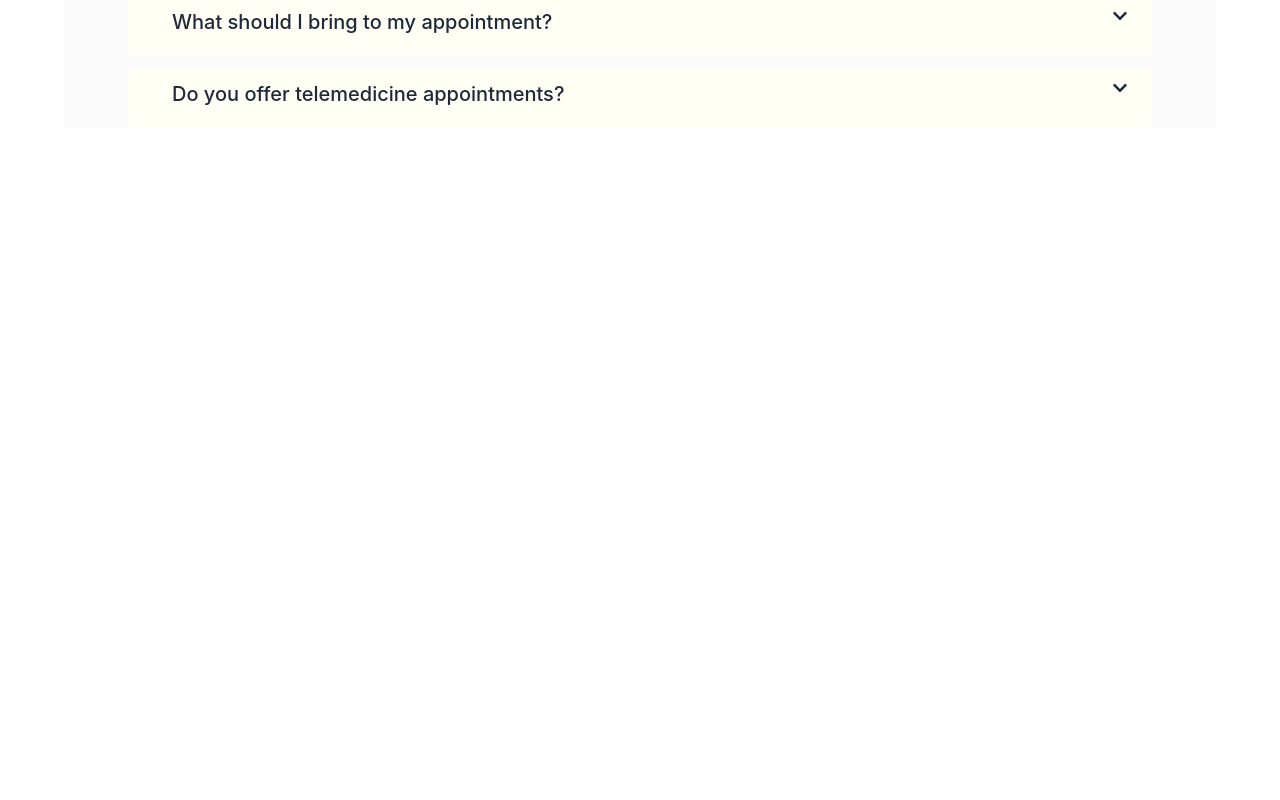
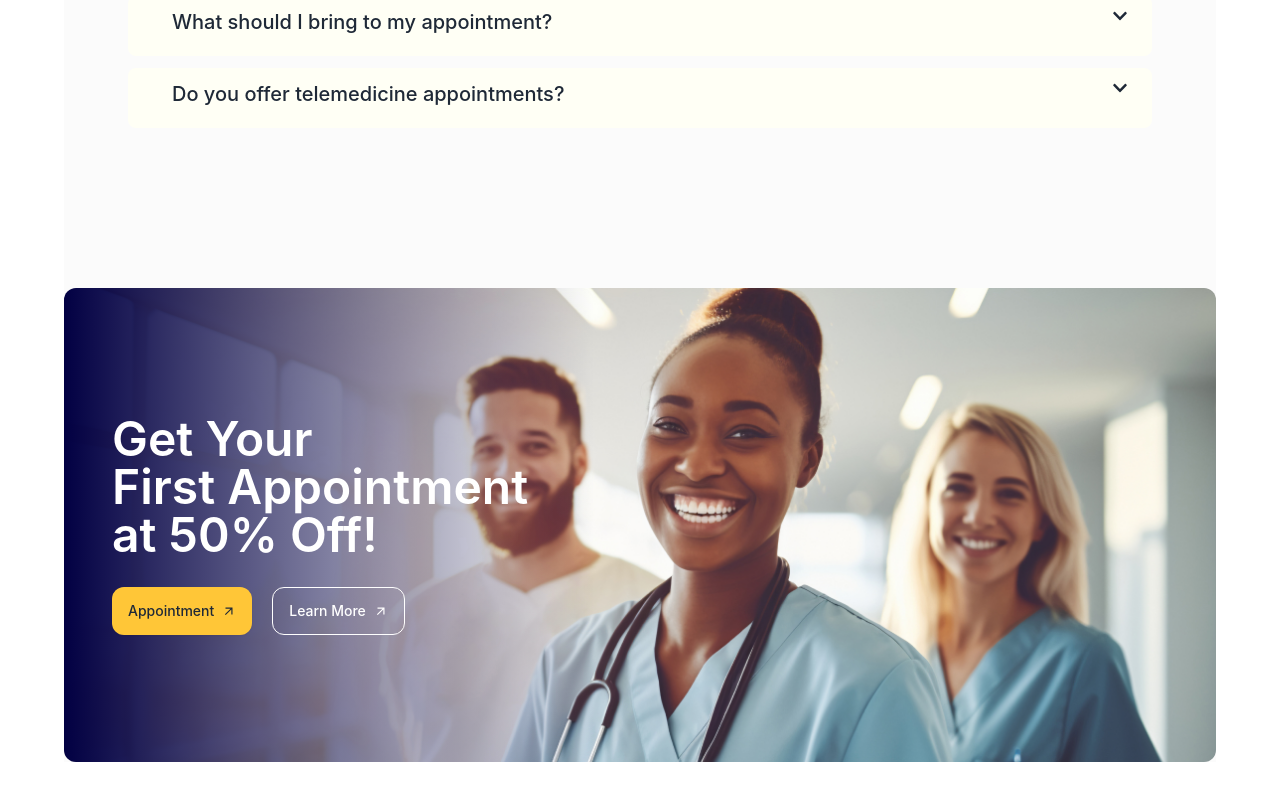
Before and after one commit to Monwar23/my-task, a React (Vite) app: page / in a window 1280 px wide. Shown: the part 3723-4523 px from the top of the page. Before the commit the page ends 4011 px from the top, so only its background shows below. Built offline with nearby package versions, Linux system fonts and the light colour scheme.

Commit message:
added discount section

```diff
--- a/src/App.jsx
+++ b/src/App.jsx
@@ -1,5 +1,6 @@
 import Banner from "./components/Banner"
 import ComprehensiveCareUnit from "./components/ComprehensiveCareUnit"
+import Discount from "./components/Discount"
 import EmpoweringHealth from "./components/EmpoweringHealth"
 import Navbar from "./components/Navbar"
 import Question from "./components/Question"
@@ -17,6 +18,7 @@ function App() {
     <EmpoweringHealth></EmpoweringHealth>
   <Testomonial></Testomonial>
   <Question></Question>
+  <Discount></Discount>
   </div>
 
   )
--- /dev/null
+++ b/src/components/Discount.jsx
@@ -0,0 +1,26 @@
+import { MdArrowOutward } from "react-icons/md";
+
+const Discount = () => {
+    return (
+        <div className="mb-40">
+            <div className="relative w-full">
+                <img src='/src/assets/Media/Rectangle 32.png' className="w-full rounded-xl" />
+                <div className="absolute rounded-xl flex items-center h-full left-0 top-0 bg-gradient-to-r from-[#020043] to-transparent">
+                    <div className='text-white space-y-7 w-[530px] pl-12'>
+                        <h2 className='text-5xl font-semibold'>Get Your <br />
+                        First Appointment <br />
+                            at 50% Off!</h2>
+                        <div>
+                <button className="btn bg-[#FFC637] font-medium border-none rounded-xl">Appointment<MdArrowOutward /> </button>
+                <button className="btn btn-ghost font-medium border-white rounded-xl ml-5">Learn More<MdArrowOutward /> </button>
+
+                        </div>
+                    </div>
+
+                </div>
+            </div>
+        </div>
+    );
+};
+
+export default Discount;
```
